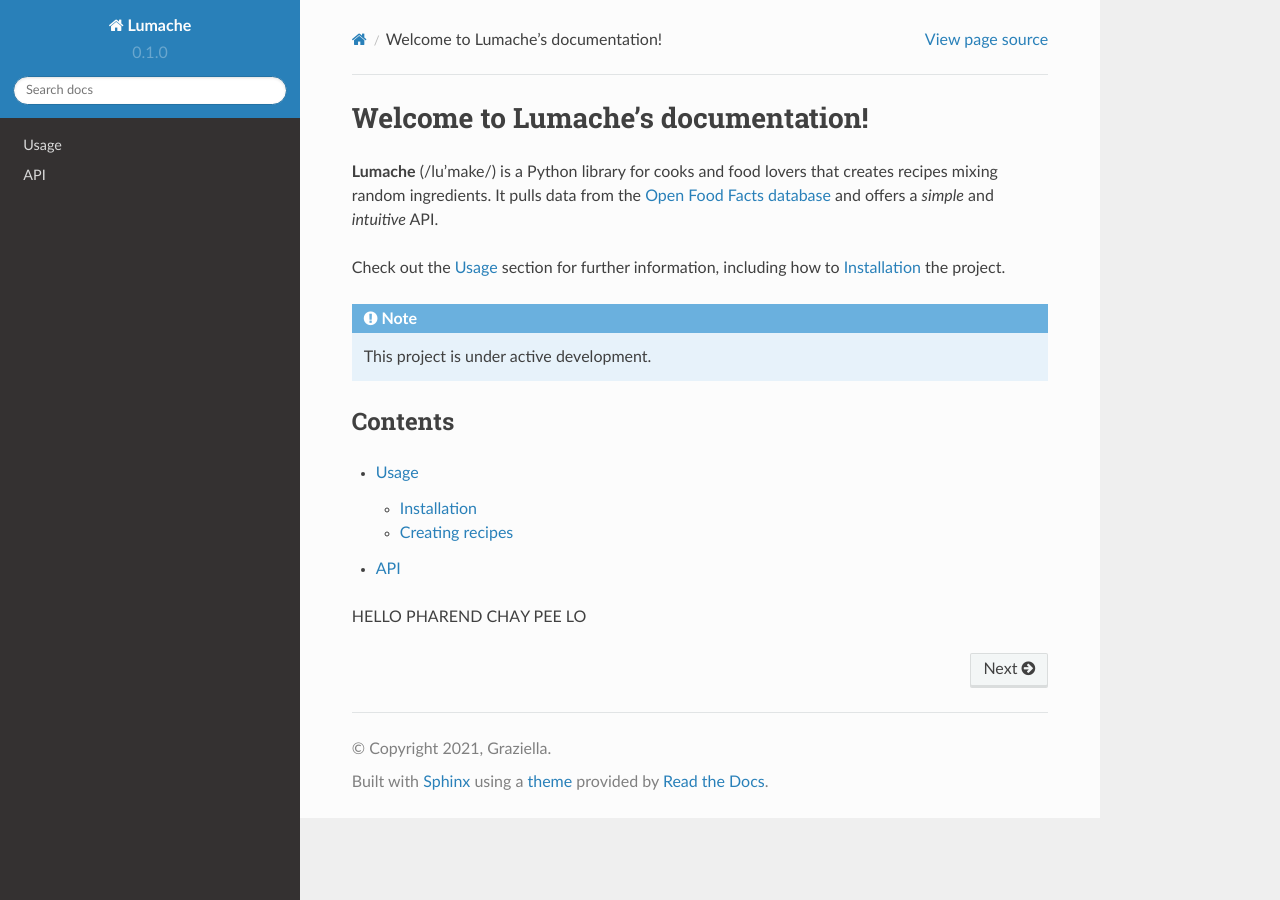
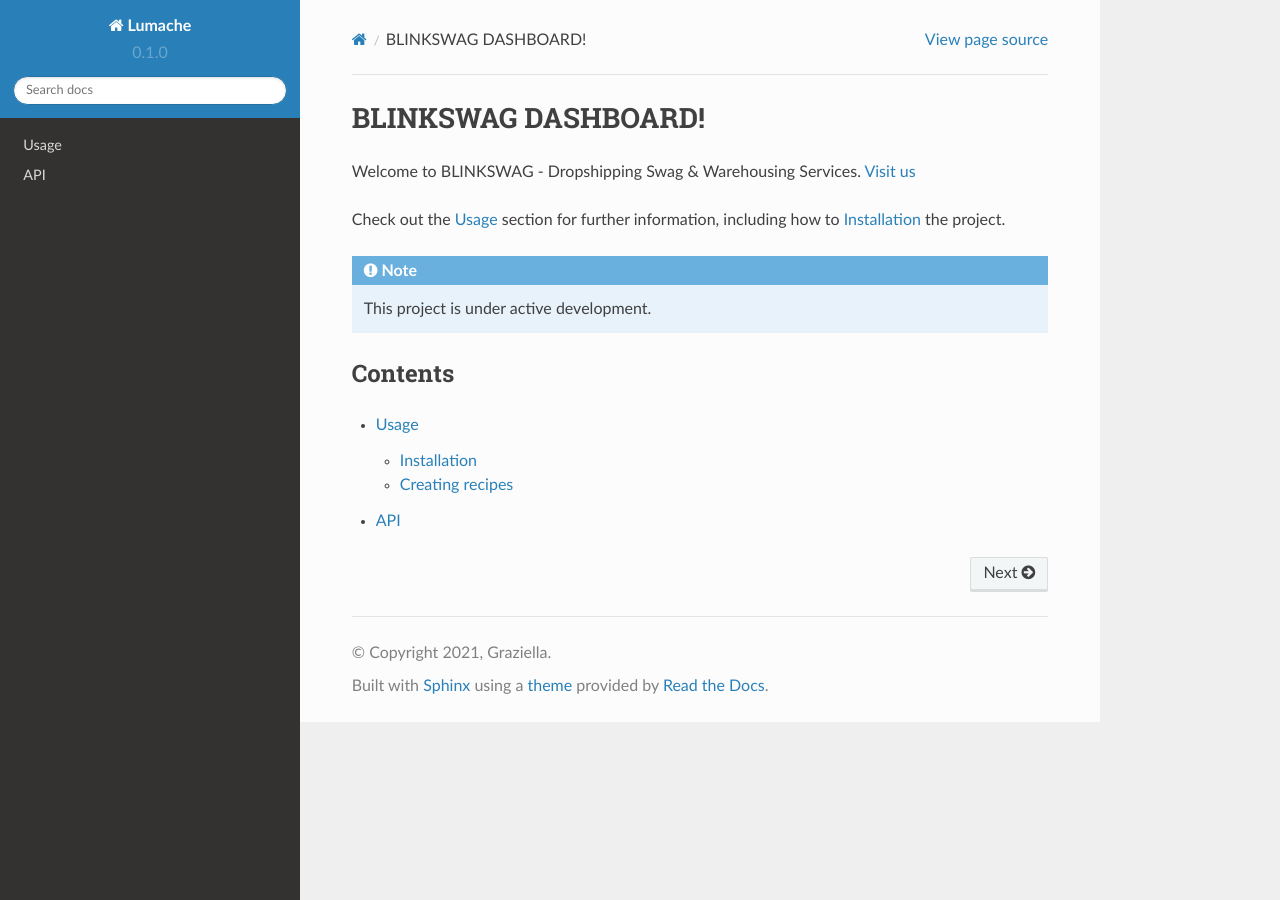
Before and after one commit to Hasnain129/rtd-tutorial, a Sphinx documentation site: the page built from docs/source/index.rst, in a window 1280 px wide. Built offline with Sphinx 7.4.7 and the Read the Docs theme 2.0.0, drawn with Linux system fonts in a browser that asks for light colours.

Commit message:
Update index.rst

```diff
--- a/docs/source/index.rst
+++ b/docs/source/index.rst
@@ -1,10 +1,9 @@
-Welcome to Lumache's documentation!
+BLINKSWAG DASHBOARD!
 ===================================
 
-**Lumache** (/lu'make/) is a Python library for cooks and food lovers
-that creates recipes mixing random ingredients.
-It pulls data from the `Open Food Facts database <https://world.openfoodfacts.org/>`_
-and offers a *simple* and *intuitive* API.
+Welcome to BLINKSWAG - Dropshipping Swag & Warehousing Services.
+`Visit us <https://dashboard.blinkswag.com/login/>`_
+
 
 Check out the :doc:`usage` section for further information, including
 how to :ref:`installation` the project.
@@ -20,4 +19,3 @@ Contents
 
    usage
    api
-HELLO PHAREND CHAY PEE LO
```
